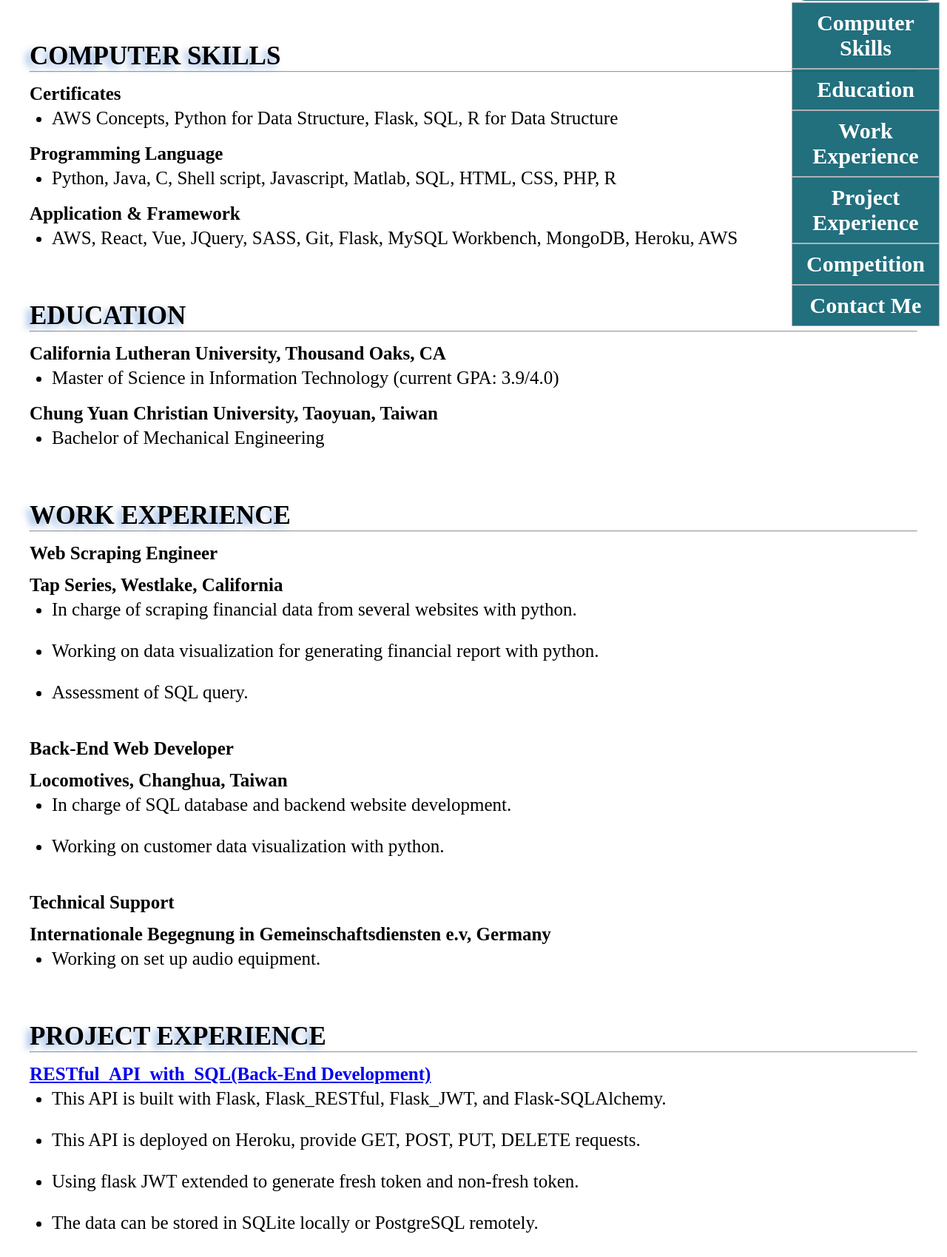
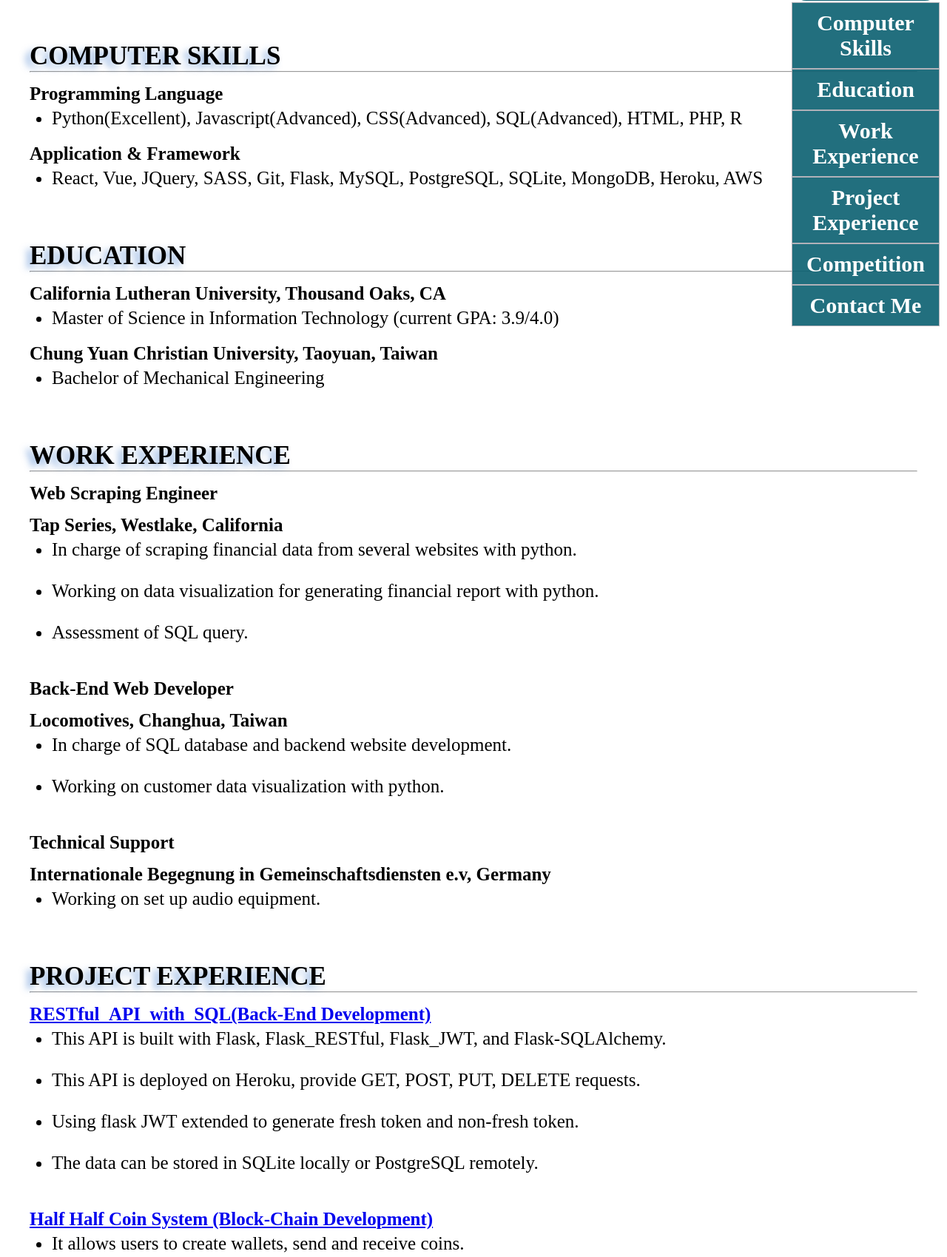
Before and after one commit to s777610/stock-etf-investment-full-stack, a Flask app: page /resume in a window 1280 px wide. Shown: the part 259-1958 px from the top of the page at 74% size. Run offline with Flask 2, Linux system fonts and the light colour scheme; some libraries are stand-ins or nearby versions; grey boxes are pictures that could not be loaded.

Commit message:
add resume

```diff
--- a/src/templates/resume.html
+++ b/src/templates/resume.html
@@ -17,17 +17,13 @@
   <div class="resume">
     <h2 class="move-heading" id="computer-skill">COMPUTER SKILLS</h2>
     <hr>
-    <h3>Certificates</h3>
-    <ul>
-      <li>AWS Concepts, Python for Data Structure, Flask, SQL, R for Data Structure</li>
-    </ul>
     <h3>Programming Language</h3>
     <ul>
-      <li>Python, Java, C, Shell script, Javascript, Matlab, SQL, HTML, CSS, PHP, R</li>
+      <li>Python(Excellent), Javascript(Advanced), CSS(Advanced), SQL(Advanced), HTML, PHP, R</li>
     </ul>
     <h3>Application & Framework</h3>
     <ul>
-      <li>AWS, React, Vue, JQuery, SASS, Git, Flask, MySQL Workbench, MongoDB, Heroku, AWS</li>
+      <li>React, Vue, JQuery, SASS, Git, Flask, MySQL, PostgreSQL, SQLite, MongoDB, Heroku, AWS</li>
     </ul>
 
     <br>
```
